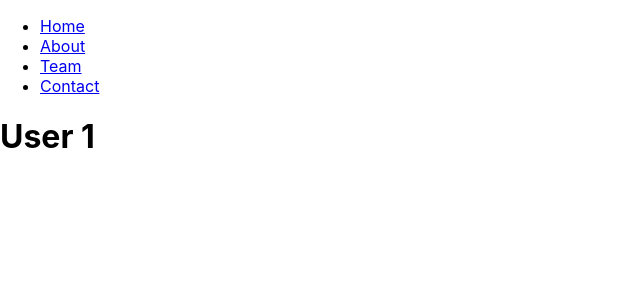
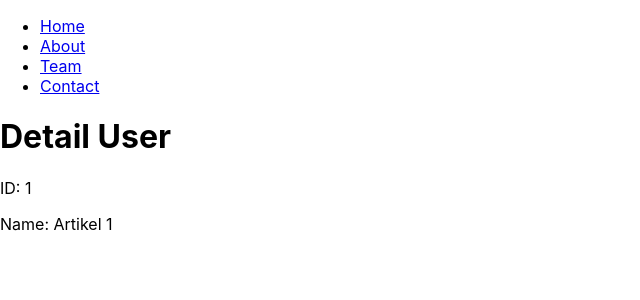
Before and after one commit to farizkydy/trainocate, a React (Create React App) app: page /detail/1 in a window 1280 px wide. Shown: the top 300 px of the page, without its empty margins (0-640 px from the left). Built offline with nearby package versions, Linux system fonts and the light colour scheme.

Commit message:
add logicnumericId);

```diff
--- a/src/components/DetailUser.jsx
+++ b/src/components/DetailUser.jsx
@@ -4,17 +4,33 @@ function DetailUser() {
   const {id} = useParams()
 
 
-  // const data = [
-  //   { id: 1, name: "Artikel 1" },
-  //   { id: 2, name: "Artikel 2" }
-  // ];
+  const data = [
+    { id: 1, name: "Artikel 1" },
+    { id: 2, name: "Artikel 2" }
+  ];
 
+ // Konversi id dari useParams menjadi number
+ const numericId = parseInt(id, 10);
 
-  // todo cari apakah id dari useParams ada atau tidak di dalam state daata
-  return (
+ // Cari data berdasarkan id
+ const user = data.find((item) => item.id === numericId);
+ console.log(user);
+ console.log(numericId)
 
-    <h1> User {id}</h1>
-  )
+ // Render
+ return (
+   <div>
+     {user ? (
+       <div>
+         <h1>Detail User</h1>
+         <p>ID: {user.id}</p>
+         <p>Name: {user.name}</p>
+       </div>
+     ) : (
+       <h1>Error: Data dengan ID {id} tidak ditemukan</h1>
+     )}
+   </div>
+ );
 }
 
 export default DetailUser;
```
